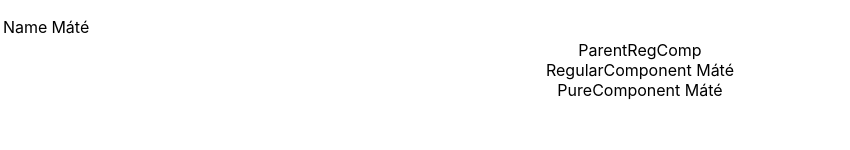
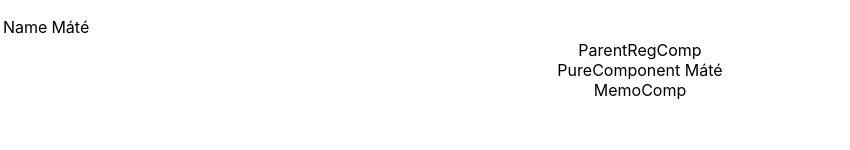
Before and after one commit to Fenyves96/React-tutorial, a React (Create React App) app: page / in a window 1280 px wide. Shown: the part 146-296 px from the top of the page, without its empty margins (0-850 px from the left). Built offline with nearby package versions, Linux system fonts and the light colour scheme.

Commit message:
28 - React Memo Function component

```diff
--- /dev/null
+++ b/src/components/MemoComp.js
@@ -0,0 +1,13 @@
+import React from 'react'
+
+//Ugyanaz, mint a PureComponent, csak function componentekhez!
+function MemoComp() {
+    console.log('Memo Render')
+    return (
+        <div>
+            MemoComp
+        </div>
+    )
+}
+
+export default React.memo(MemoComp)
--- a/src/components/ParentRegComp.js
+++ b/src/components/ParentRegComp.js
@@ -1,6 +1,7 @@
 import React, { Component } from 'react'
 import RegComp from './RegComp'
 import PureComp from './PureComp'
+import MemoComp from './MemoComp'
 
 class ParentRegComp extends Component {
     constructor(props) {
@@ -24,8 +25,9 @@ class ParentRegComp extends Component {
         return (
             <div>
                 ParentRegComp
-                <RegComp name={this.state.name}></RegComp>
+                {/* <RegComp name={this.state.name}></RegComp> */}
                 <PureComp name={this.state.name}></PureComp>
+                <MemoComp name={this.state.name}></MemoComp>
             </div>
         )
     }
```
